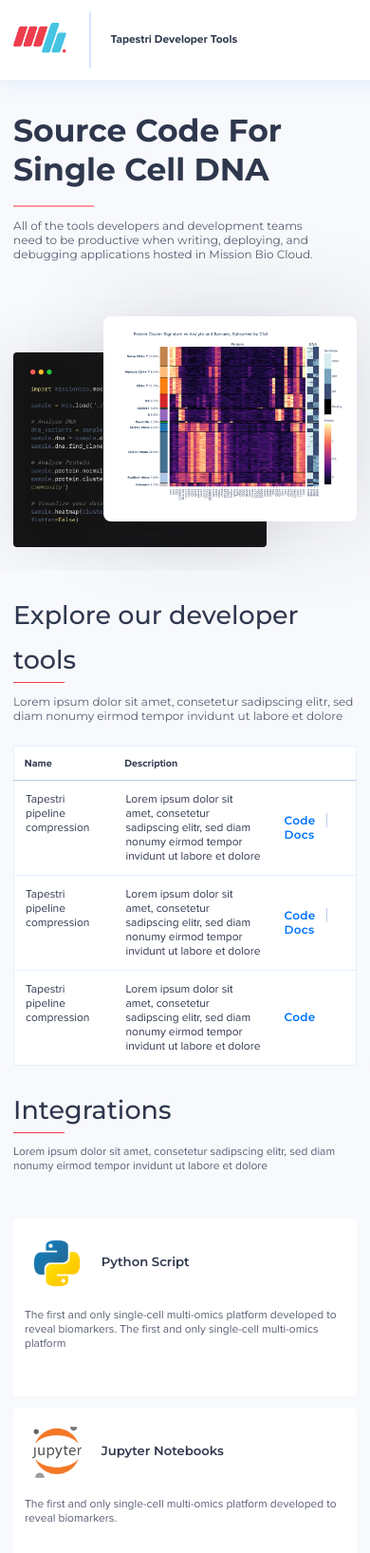
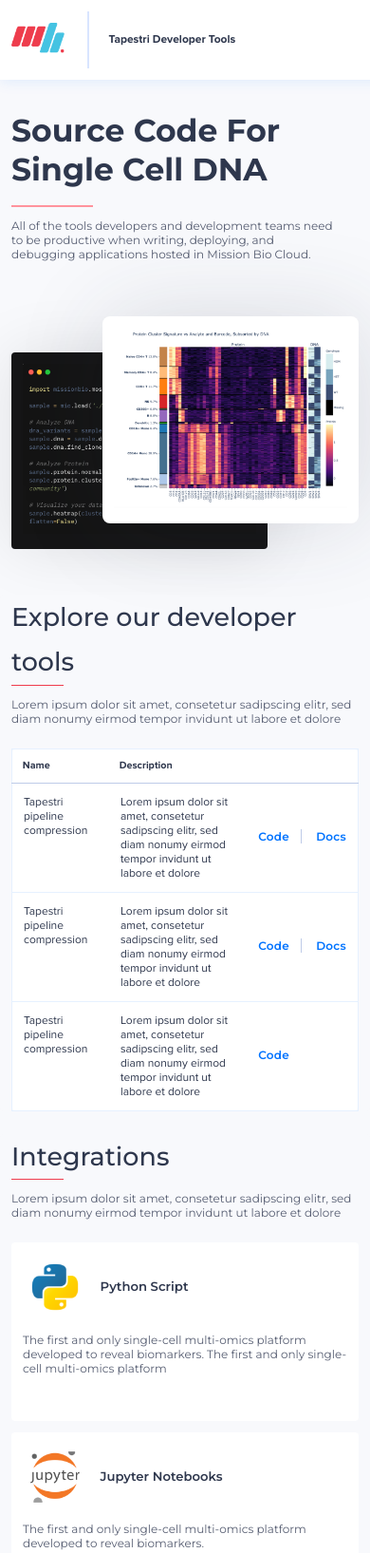
Before and after one commit to MissionBio/MissionBio.github.io, a plain HTML site: page index.html in a window 390 px wide. Shown: the top 1635 px of the page at 95% size. Drawn offline with nearby package versions, Linux system fonts and the light colour scheme.

Commit message:
Incorporating more feedback
Finishing out responsive layout

```diff
--- a/assets/css/styles.css
+++ b/assets/css/styles.css
@@ -50,8 +50,15 @@ body {
   }
 }
 header, section, footer {
-  padding-left: 3.6%;
-  padding-right: 3.6%;
+  padding-left: 6em;
+  padding-right: 6em;
+}
+
+@media screen and (max-width: 769px) {
+  header, section, footer {
+    padding-left: 1em;
+    padding-right: 1em;
+  }
 }
 header {
   position: fixed;
@@ -59,7 +66,7 @@ header {
   width: 100%;
   min-height: 5.25rem;
   background: #FFFFFF 0% 0% no-repeat padding-box;
-  box-shadow: 0px 2px 24px #0073FF1A;
+  box-shadow: 0px 2px 14px #0073FF1A;
   z-index: 100;
   display: flex;
   flex-wrap: nowrap;
@@ -112,18 +119,18 @@ header .pipe {
 footer {
   background: #FFFFFF 0% 0% no-repeat padding-box;
   height: 5.25rem;
-  font: var(--unnamed-font-style-normal) normal var(--unnamed-font-weight-normal) var(--unnamed-font-size-14)/var(--unnamed-line-spacing-26) ProximaNova;
-  letter-spacing: var(--unnamed-character-spacing-0);
 }
 
 footer div {
   display: inline-block;;
-  width: 33%;
+  width: 49%;
 }
 
 footer p {
   line-height: 5.25rem;
   margin: 0;
+  color: #363636;
+  font: var(--unnamed-font-style-normal) normal var(--unnamed-font-weight-normal) var(--unnamed-font-size-14)/5.25rem ProximaNova;
 }
 
 footer .center {
@@ -133,7 +140,9 @@ footer .center {
 footer a {
   text-decoration: none;
   color: #363636;
-  margin-right: 2em;
+  font: var(--unnamed-font-style-normal) normal var(--unnamed-font-weight-normal) var(--unnamed-font-size-14)/5.25rem ProximaNova;
+  letter-spacing: var(--unnamed-character-spacing-0);
+  margin-right: 1.7em;
 }
 
 footer a:hover {
@@ -154,6 +163,7 @@ footer a:hover {
   }
   footer a {
     display: block;
+    line-height: 2;
   }
   footer .center {
     text-align: left;
@@ -286,7 +296,7 @@ button {
   box-sizing: border-box;
   display: inline-block;
   margin-top: -30vh;
-  margin-right: 13vh;
+  margin-right: 15vh;
   z-index: -1;
 }
 
@@ -300,6 +310,7 @@ button {
 #tools {
   background: #F8F9FC 0% 0% no-repeat padding-box;
   border-radius: 4px;
+  margin-bottom: 2em;
 }
 
 #tools_options button {
@@ -336,11 +347,15 @@ button {
   font: var(--unnamed-font-style-normal) normal var(--unnamed-font-weight-normal) 1em/var(--unnamed-line-spacing-26) ProximaNova;
 }
 .tools_list td,  .tools_list  th {
-  padding: 1em 6em 1em 3em;
+  padding: 1em 2em 1em 2em;
   letter-spacing: var(--unnamed-character-spacing-0);
   color: var(--unnamed-color-2e374d);
   text-align: left;
   border-bottom: 1px solid #E6F1FF;
+}
+
+.tools_list .links {
+  white-space: nowrap;
 }
 
 @media screen and (max-width: 769px) {
@@ -414,10 +429,6 @@ button {
 
 #integrations .row {
   margin-bottom: 2em;
-}
-
-#integrations .copy {
-  font-family: ProximaNova;
 }
 
 #integrations .card-link {
--- a/index.html
+++ b/index.html
@@ -10,7 +10,7 @@
   <link rel="preconnect" href="https://fonts.gstatic.com" crossorigin>
   <link href="https://fonts.googleapis.com/css2?family=Montserrat:wght@300;400;500;600;700&display=swap" rel="stylesheet">
   <link rel="stylesheet" href="/assets/css/fonts.css">
-  <link rel="stylesheet" href="/assets/css/styles.css?v=202107150810">
+  <link rel="stylesheet" href="/assets/css/styles.css?v=202107151620">
 
   <meta name="description" content="Page description">
   <meta property="og:title" content="Tapestri Developer Tools | Mission Bio">
@@ -62,18 +62,11 @@
       </div>
     </section>
     <section id="tools">
-      <div class="row">
-        <div class="column">
-          <div>
+
       <h2>Explore our developer tools</h2>
       <div class="underscore_single"> </div>
       <p class="copy">Lorem ipsum dolor sit amet, consetetur sadipscing elitr, sed diam nonumy eirmod tempor invidunt ut labore et dolore</p>
-          </div>
-        </div>
-        <div class="column">
-          <!-- intentionally empty -->
-        </div>
-      </div>
+
       <div>
         <table class="tools_list" id="pipeline-tools">
           <thead>
@@ -87,7 +80,7 @@
             <tr>
               <td class="vtop">Tapestri pipeline compression</td>
               <td>Lorem ipsum dolor sit amet, consetetur sadipscing elitr, sed diam nonumy eirmod tempor invidunt ut labore et dolore</td>
-              <td>
+              <td class="links">
                 <a href="http://github.com/missionbio/" class="delim">Code</a>
                 <a href="http://github.com/missionbio/">Docs</a>
               </td>
@@ -95,7 +88,7 @@
             <tr>
               <td class="vtop">Tapestri pipeline compression</td>
               <td>Lorem ipsum dolor sit amet, consetetur sadipscing elitr, sed diam nonumy eirmod tempor invidunt ut labore et dolore</td>
-              <td>
+              <td class="links">
                 <a href="http://github.com/missionbio/" class="delim">Code</a>
                 <a href="http://github.com/missionbio/">Docs</a>
               </td>
@@ -103,7 +96,7 @@
             <tr>
               <td class="vtop">Tapestri pipeline compression</td>
               <td>Lorem ipsum dolor sit amet, consetetur sadipscing elitr, sed diam nonumy eirmod tempor invidunt ut labore et dolore</td>
-              <td>
+              <td class="links">
                 <a href="http://github.com/missionbio/">Code</a>
               </td>
             </tr>
@@ -112,19 +105,10 @@
       </div>
     </section>
     <section id="integrations">
-      <div class="row">
-        <div class="column">
-          <div>
       <h2>Integrations</h2>
       <div class="underscore_single"> </div>
       <p class="copy">Lorem ipsum dolor sit amet, consetetur sadipscing elitr, sed diam nonumy eirmod tempor invidunt ut labore et dolore</p>
 
-          </div>
-        </div>
-        <div class="column">
-          <!-- intentionally empty -->
-        </div>
-      </div>
       <div class="row">
         <a class="card" href="http://missionbio.com/" target="_blank">
           <h3><img src="assets/images/python_script.png" alt="Python Script logo">Python Script</h3>
```
Lines whose indentation alone changed are shown as unchanged.
